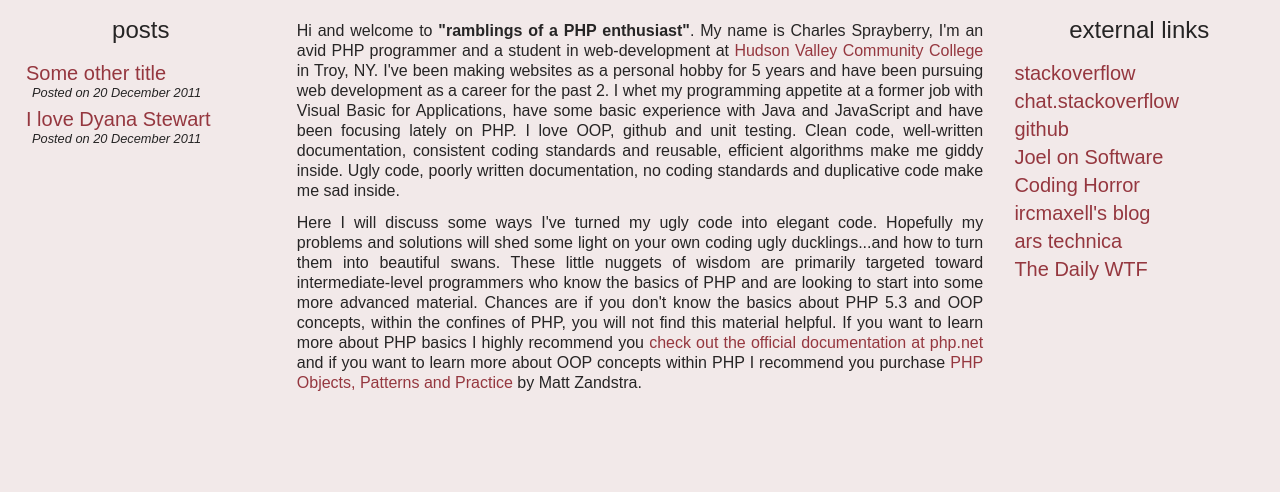
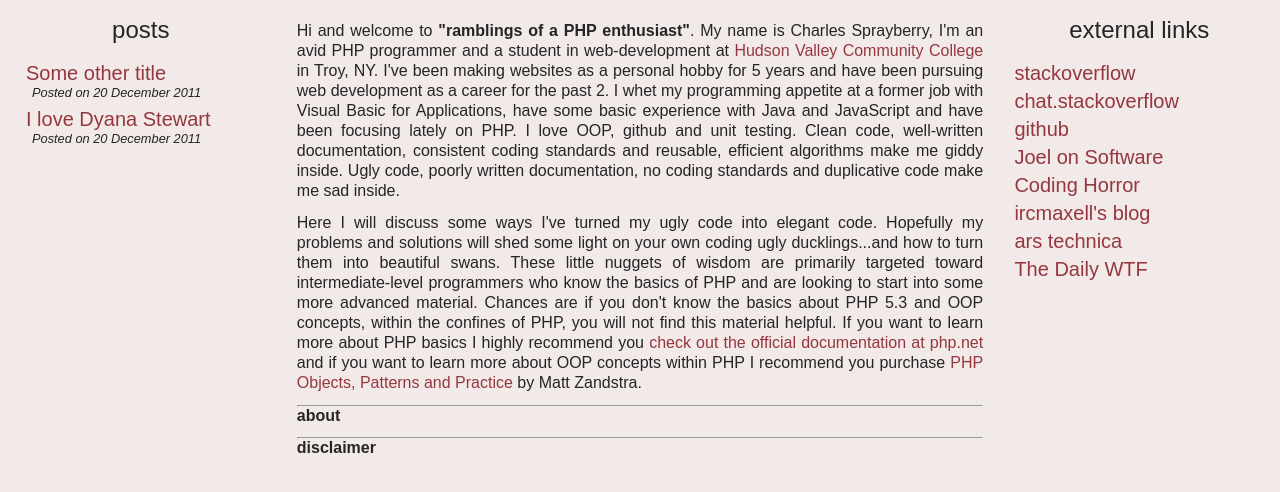
Before and after one commit to cspray/archived-blog, a Jekyll site: the page built from index.html, in a window 1280 px wide, cut to the strip 95-587 px from the top of the page. Built offline with Jekyll 4.4.1, drawn with Linux system fonts in a browser that asks for light colours.

Commit message:
UPD adding about and disclaimer section to default home page

```diff
--- a/index.html
+++ b/index.html
@@ -21,3 +21,15 @@ title: home -- ramblings of a PHP enthusiast
 	learn more about OOP concepts within PHP I recommend you purchase
 	<a href="http://www.amazon.com/Objects-Patterns-Practice-Experts-Source/dp/143022925X/ref=pd_sim_b_1">PHP
 	Objects, Patterns and Practice</a> by Matt Zandstra.</p>
+
+	<hr />
+
+	<h2>about</h2>
+
+	<p></p>
+
+	<hr />
+
+	<h2>disclaimer</h2>
+
+	<p></p>
```
